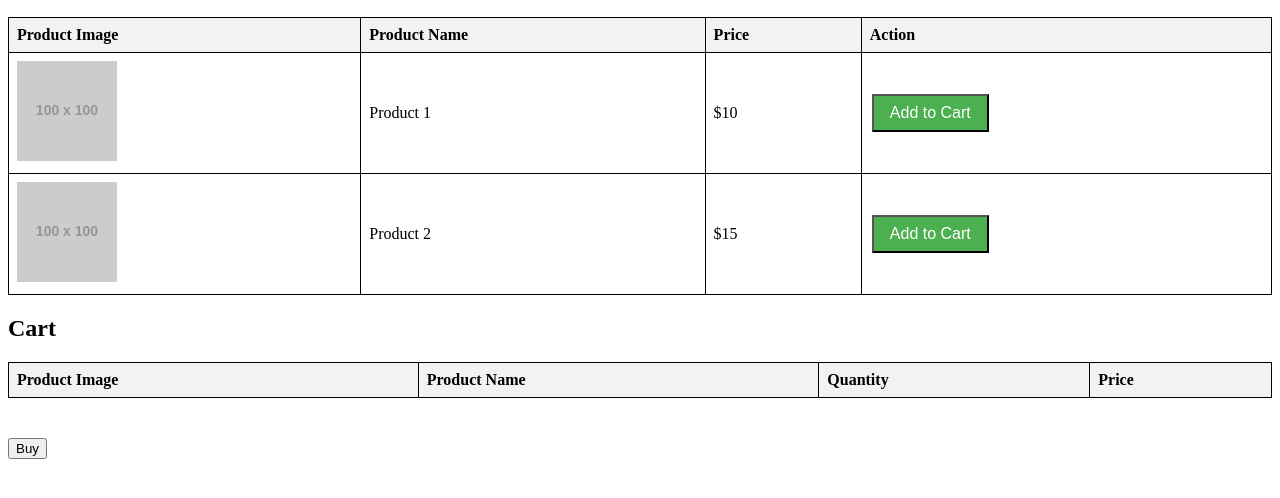
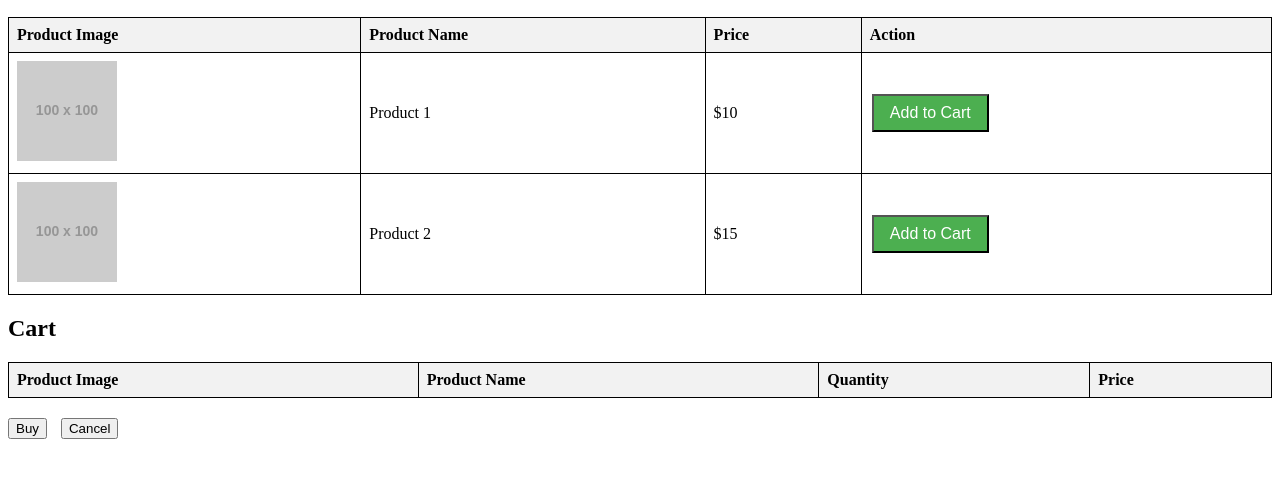
Before and after one commit to NHEL360/it28-ecommerce-m-licera, a plain HTML site: page index.html in a window 1280 px wide. Shown: the part 110-608 px from the top of the page. Drawn offline with Linux system fonts and the light colour scheme; placeholder pictures from the web are drawn by us.

Commit message:
added file

```diff
--- a/index.html
+++ b/index.html
@@ -44,6 +44,12 @@
             margin-top: 20px;
             font-size: 18px;
             font-weight: bold;
+        }
+        .button-group {
+            margin-top: 20px;
+        }
+        .button-group button {
+            margin-right: 10px;
         }
     </style>
 </head>
@@ -105,7 +111,10 @@
 
     <div id="totalPrice"></div>
 
-    <button onclick="buyItems()" style="margin-top: 20px;">Buy</button>
+    <div class="button-group">
+        <button onclick="buyItems()">Buy</button>
+        <button onclick="cancelPurchase()">Cancel</button>
+    </div>
 
     <script>
         var totalPrice = 0;
@@ -191,6 +200,17 @@
             totalPrice = 0;
             updateTotalPrice();
         }
+
+        function cancelPurchase() {
+            alert("Purchase Cancelled.");
+            // Clear the cart and reset total price
+            var cartBody = document.getElementById("cartBody");
+            while (cartBody.firstChild) {
+                cartBody.removeChild(cartBody.firstChild);
+            }
+            totalPrice = 0;
+            updateTotalPrice();
+        }
     </script>
 </body>
 </html>
```
